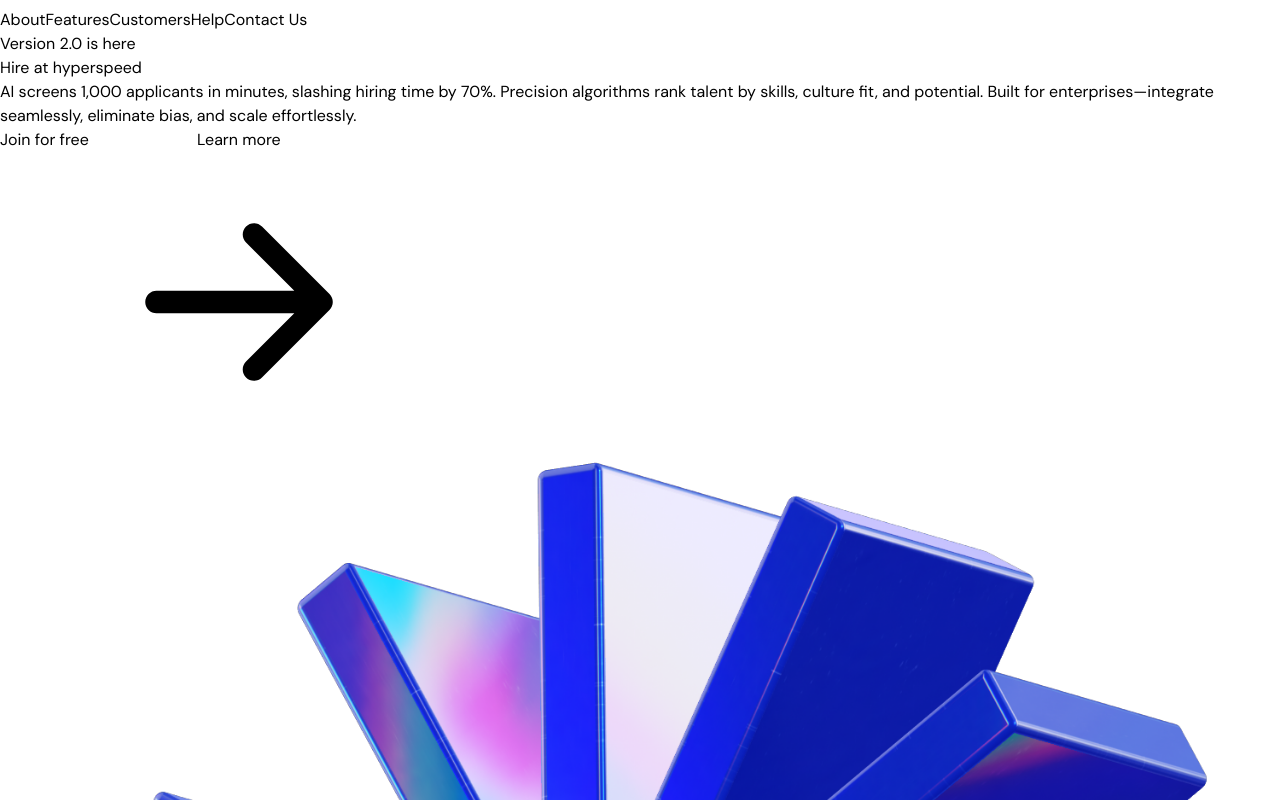
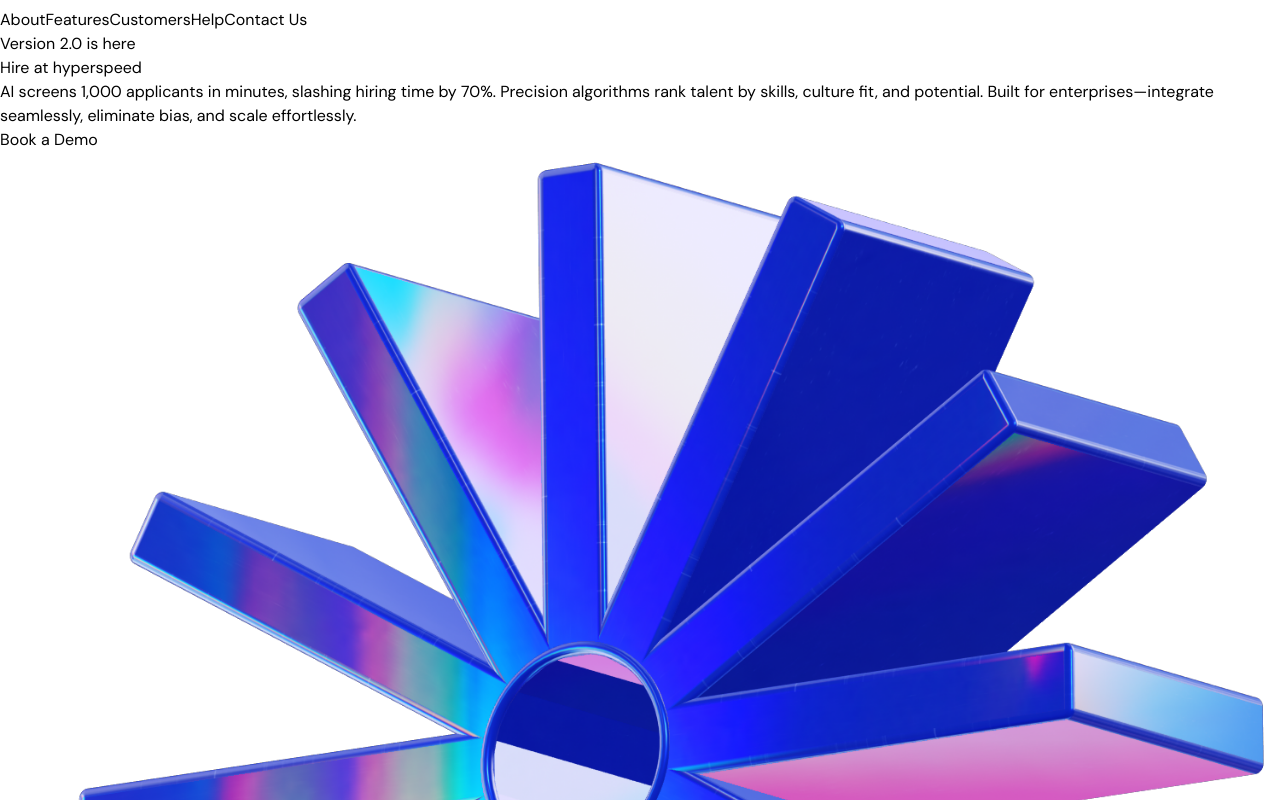
Before and after one commit to raisin-llc/Raisin, a Next.js app: page / in a window 1280 px wide. Shown: the part 2640-3440 px from the top of the page. Built offline with nearby package versions, Linux system fonts and the light colour scheme.

Commit message:
update: few textual changes carousel

```diff
--- a/src/sections/Features.tsx
+++ b/src/sections/Features.tsx
@@ -14,8 +14,8 @@ interface ProcessDetail {
 }
 
 const processDetails: Record<StepNumber, ProcessDetail> = {
-  1: { title: "Brodcast", description: "Strategic planning and analysis phase", icon: "📋", color: "from-blue-400 to-blue-600" },
-  2: { title: "Pre-screening", description: "Creative design and user experience", icon: "🎨", color: "from-purple-400 to-purple-600" },
+  1: { title: "Brodcast", description: "Strategic planning and analysis phase", icon: "../assets/marketing.png", color: "from-blue-400 to-blue-600" },
+  2: { title: "Pre-screening", description: "Creative design and user experience", icon: "../assets/", color: "from-purple-400 to-purple-600" },
   3: { title: "Interview", description: "Code implementation and building", icon: "💻", color: "from-green-400 to-green-600" },
   4: { title: "Process", description: "Quality assurance and testing", icon: "🔍", color: "from-orange-400 to-orange-600" },
   5: { title: "On-Boarding", description: "Deployment and go-live process", icon: "🚀", color: "from-red-400 to-red-600" }
--- a/src/sections/Hero.tsx
+++ b/src/sections/Hero.tsx
@@ -43,11 +43,11 @@ export const Hero = () => {
               Built for enterprises—integrate seamlessly, eliminate bias, and scale effortlessly.
             </p>
             <div className="flex gap-1 items-center mt-[30px]">
-              <button className="btn btn-primary">Join for free</button>
-              <button className="btn btn-text gap-1">
+              <button className="btn btn-primary">Book a Demo</button>
+              {/* <button className="btn btn-text gap-1">
                 <span>Learn more</span>
                 <ArrowIcon className="h-5 w-5" />
-              </button>
+              </button> */}
             </div>
           </div>
 
```
Also changed, not shown: src/assets/marketing.png (added).
